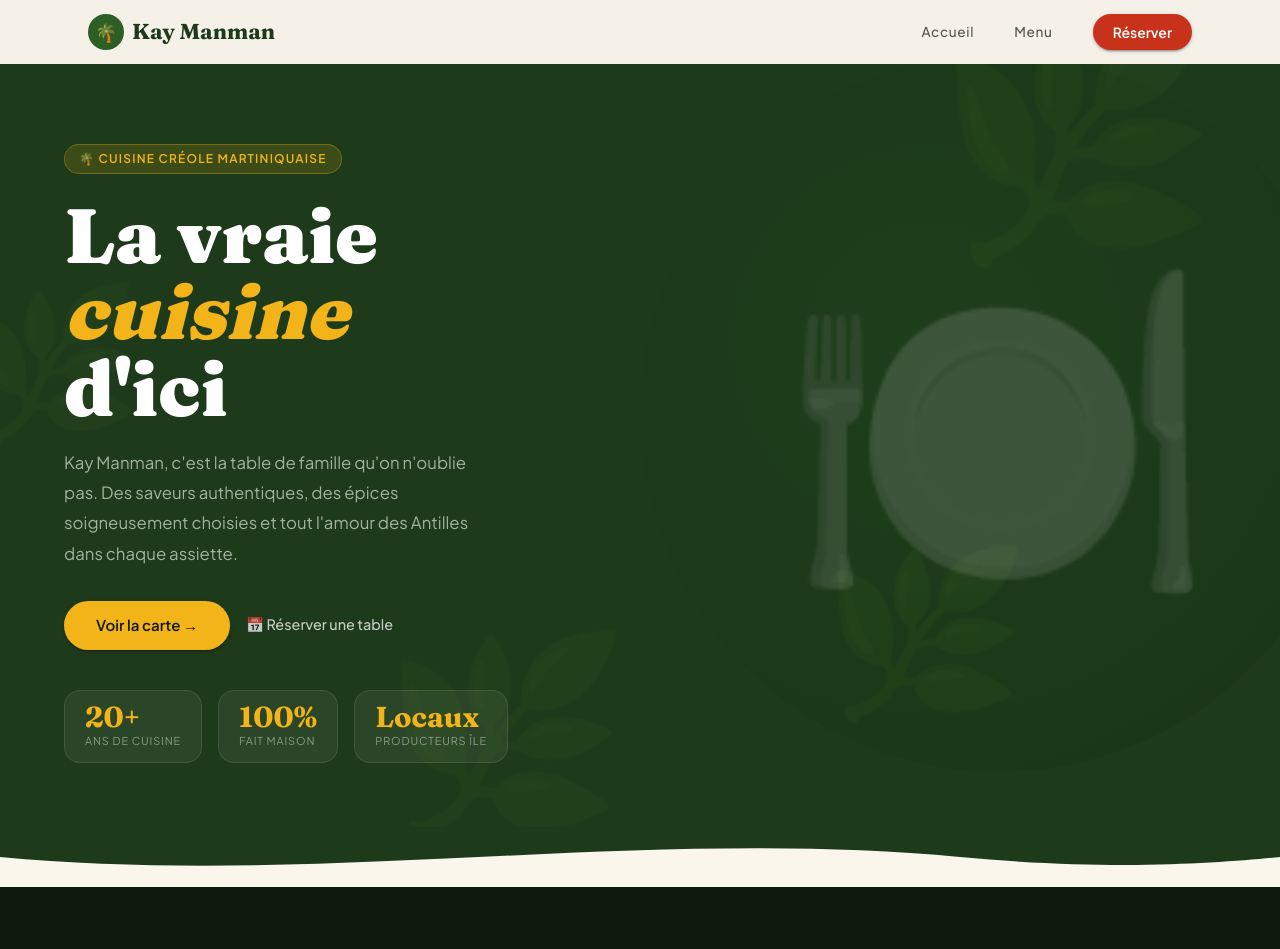
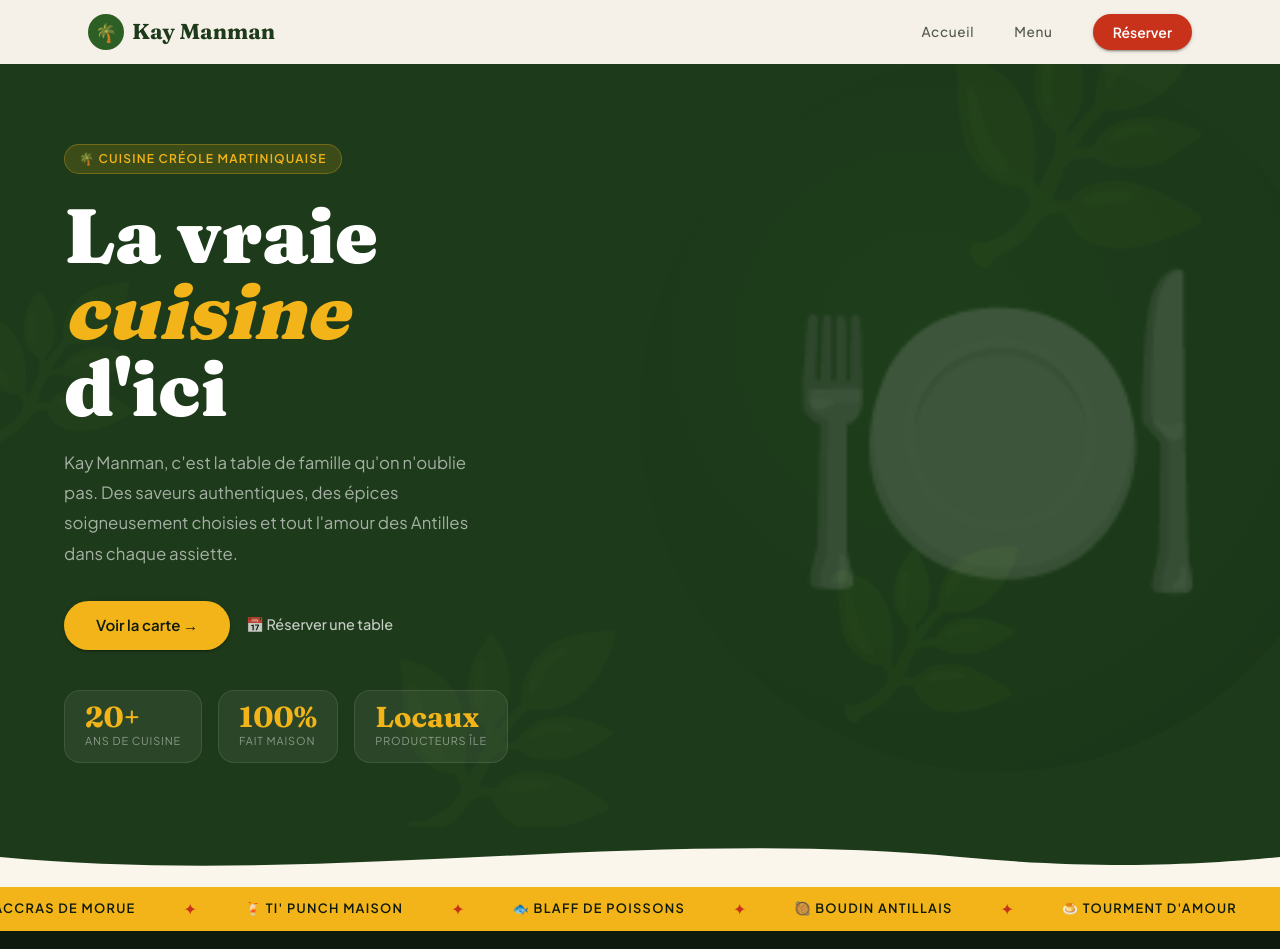
Before and after one commit to stantanasi/restaurant-website, a Next.js app: page / in a window 1280 px wide. Shown: the top 949 px of the page. Built offline with nearby package versions, Linux system fonts and the light colour scheme; what @mui/material-nextjs would draw is missing.

Commit message:
feat(home): display Marquee component

```diff
--- a/app/(home)/page.tsx
+++ b/app/(home)/page.tsx
@@ -1,9 +1,41 @@
 import Hero from '@/app/(home)/sections/Hero';
+import Marquee from '@/components/ui/Marquee';
+import { Typography } from '@mui/material';
+import { Fragment } from 'react';
 
 export default function HomePage() {
   return (
     <main>
       <Hero />
+      <Marquee repeat={3} speed={110} sx={{ background: '#F2B418', paddingY: 1.25 }}>
+        {[
+          '🍖 Colombo de poulet',
+          '🦞 Langouste grillée',
+          '🌶️ Accras de morue',
+          '🍹 Ti\' punch maison',
+          '🐟 Blaff de poissons',
+          '🥘 Boudin antillais',
+          '🍮 Tourment d\'amour',
+        ].map((item, index) => (
+          <Fragment key={index}>
+            <Typography
+              sx={{
+                color: '#0F1A0E',
+                fontSize: '0.8rem',
+                fontWeight: 700,
+                letterSpacing: '0.1em',
+                textTransform: 'uppercase',
+              }}
+            >
+              {item}
+            </Typography>
+
+            <Typography sx={{ color: '#C8311A', fontSize: '1rem' }}>
+              ✦
+            </Typography>
+          </Fragment>
+        ))}
+      </Marquee>
     </main>
   );
 }
```
